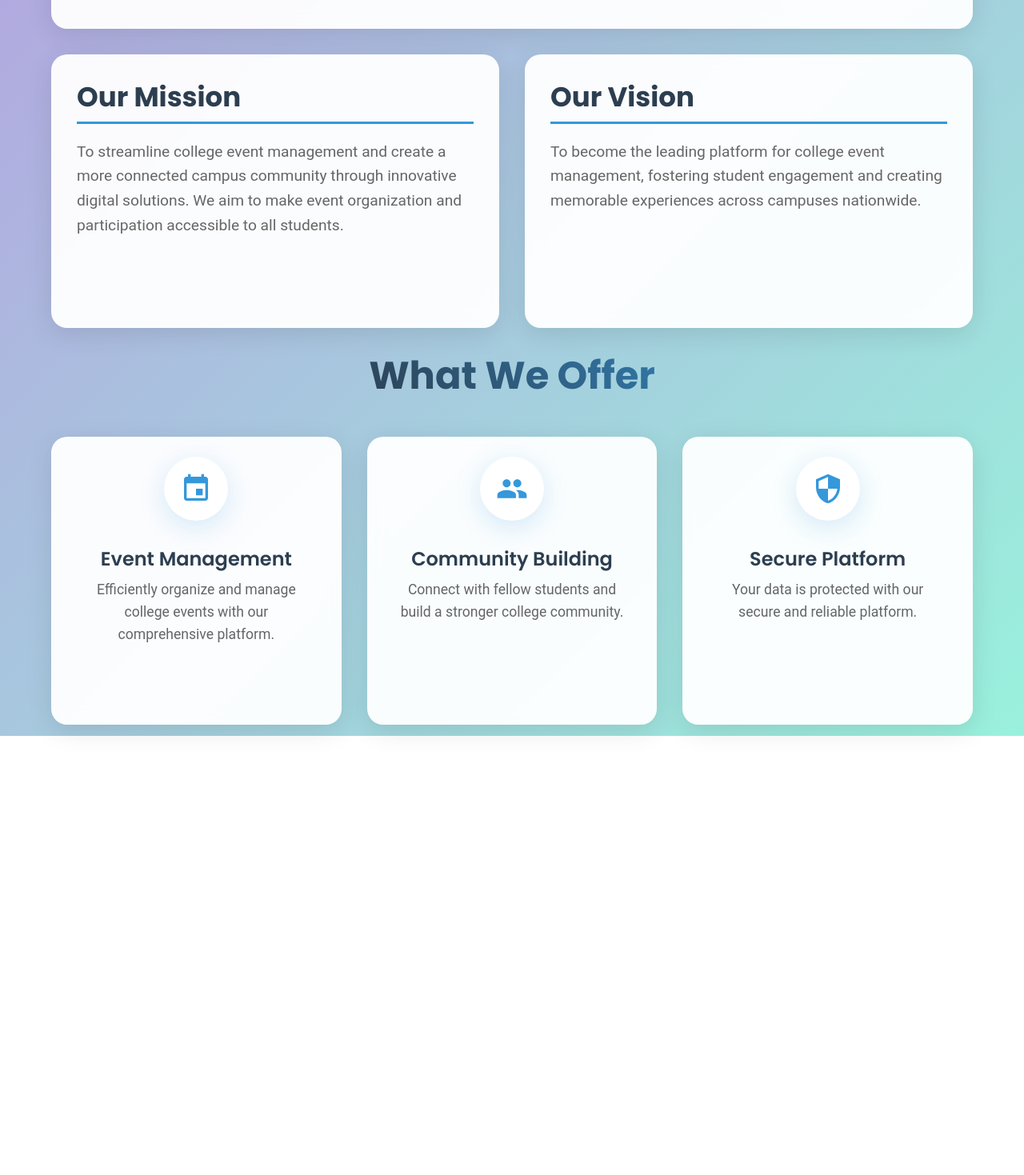
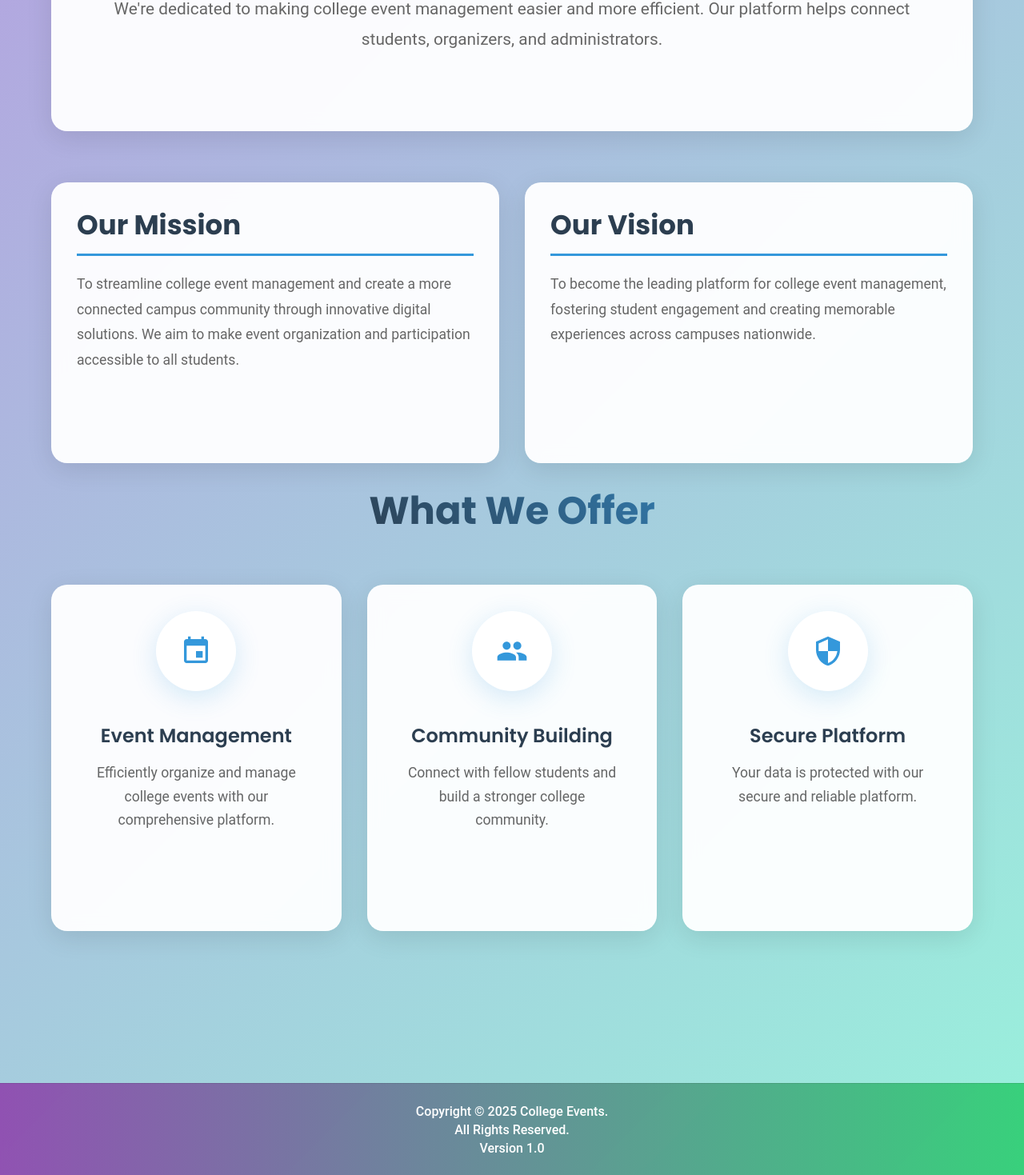
Before and after one commit to Hitesh9298/college_event_frontend, a React (Create React App) app: page /about in a window 1280 px wide. Shown: the part 298-1767 px from the top of the page at 80% size. Before the commit the page ends 1218 px from the top, so only its background shows below. Built offline with nearby package versions, Linux system fonts and the light colour scheme; no server answers.

Commit message:
footer update

```diff
--- a/src/App.js
+++ b/src/App.js
@@ -16,6 +16,7 @@ import Chat from './pages/Chat';
 import './App.css';
 import Contact from './pages/Contact';
 import About from './pages/About';
+import Footer from './components/Footer';
 
 const theme = createTheme({
   palette: {
--- /dev/null
+++ b/src/components/Footer.js
@@ -0,0 +1,49 @@
+import React from 'react';
+import { Box, Typography } from '@mui/material';
+
+const Footer = () => {
+  return (
+    <>
+      {/* Add a spacer div with increased height */}
+      <Box sx={{
+        flexGrow: 1,
+        minHeight: '6rem',  // Increased from 2rem to 6rem
+        mb: 4  // Added margin bottom of 4 units (32px)
+      }} />
+
+      {/* Copyright Section */}
+      <Box
+        sx={{
+          py: 3,
+          textAlign: 'center',
+          borderTop: '1px solid rgba(0, 0, 0, 0.1)',
+          background: 'linear-gradient(to right, rgba(142,68,173,0.9), rgba(46,204,113,0.9))',
+          backdropFilter: 'blur(5px)',
+          width: '100%',
+          marginTop: 'auto',
+          position: 'relative',
+          zIndex: 1,
+          mt: 4  // Added margin top of 4 units (32px)
+        }}
+      >
+        <Typography
+          variant="body2"
+          sx={{
+            color: '#ffffff',
+            fontSize: '1rem',
+            fontFamily: "'Roboto', sans-serif",
+            fontWeight: 500
+          }}
+        >
+          Copyright © {new Date().getFullYear()} College Events.
+          <br />
+          All Rights Reserved.
+          <br />
+          Version 1.0
+        </Typography>
+      </Box>
+    </>
+  );
+};
+
+export default Footer;
--- a/src/pages/About.js
+++ b/src/pages/About.js
@@ -1,4 +1,5 @@
 import React from 'react';
+import Footer from '../components/Footer';
 import {
 	Container,
 	Paper,
@@ -36,14 +37,22 @@ const About = () => {
 		<Box sx={{
 			minHeight: '100vh',
             background: 'linear-gradient(135deg,rgb(180, 162, 224) 0%,rgb(153, 241, 220) 100%)',
-
-            py: 4
+			display: 'flex',
+			flexDirection: 'column',
+			position: 'relative'
+		}}>
+			{/* Main Content Container */}
+			<Box sx={{
+				flex: '1 0 auto',
+				py: 8,
+				display: 'flex',
+				flexDirection: 'column'
 			}}>
 				<Container maxWidth="lg">
 				{/* Hero Section */}
 				<Paper elevation={3} sx={{
-                    p: 4,
-                    mb: 4,
+					p: 8,
+					mb: 8,
 					borderRadius: '20px',
 					background: 'rgba(255, 255, 255, 0.95)',
 					backdropFilter: 'blur(10px)',
@@ -61,7 +70,7 @@ const About = () => {
 						sx={{
 							color: '#2C3E50',
 							fontWeight: 800,
-                            mb: 3,
+							mb: 4,
 							fontSize: { xs: '2.5rem', md: '3.5rem' },
 							fontFamily: "'Poppins', sans-serif",
 							background: 'linear-gradient(45deg, #2C3E50 30%, #3498DB 90%)',
@@ -76,11 +85,11 @@ const About = () => {
 						align="center"
 						paragraph
 						sx={{
-                            mb: 2,
+							mb: 4,
 							color: '#666',
 							fontSize: { xs: '1.1rem', md: '1.3rem' },
 							fontFamily: "'Roboto', sans-serif",
-                            lineHeight: 1.6
+							lineHeight: 1.8
 						}}
 					>
 						We're dedicated to making college event management easier and more efficient.
@@ -88,21 +97,20 @@ const About = () => {
 					</Typography>
 				</Paper>
 
-                {/* Mission and Vision Section */}
-                <Grid container spacing={4} sx={{
-                mb: 12,  // Increase margin bottom
-                position: 'relative',
-                   zIndex: 0
-            }}>
+				{/* Mission Section */}
+				<Grid container spacing={4} sx={{ mb: 12 }}>
 					<Grid item xs={12} md={6}>
 						<Paper elevation={3} sx={{
 							p: 4,
 							height: '100%',
+							maxHeight: '400px',
 							borderRadius: '20px',
 							background: 'rgba(255, 255, 255, 0.95)',
 							backdropFilter: 'blur(10px)',
 							boxShadow: '0 8px 32px rgba(0,0,0,0.1)',
 							transition: 'transform 0.3s ease-in-out',
+							display: 'flex',
+							flexDirection: 'column',
 							'&:hover': {
 								transform: 'translateY(-5px)',
 								boxShadow: '0 12px 40px rgba(0,0,0,0.15)'
@@ -116,7 +124,7 @@ const About = () => {
 									fontWeight: 700,
 									fontFamily: "'Poppins', sans-serif",
 									borderBottom: '3px solid #3498DB',
-                                    paddingBottom: '10px',
+									paddingBottom: '15px',
 									marginBottom: '20px'
 								}}
 							>
@@ -126,8 +134,8 @@ const About = () => {
 								variant="body1"
 								paragraph
 								sx={{
-                                    fontSize: '1.2rem',
-                                    lineHeight: 1.6,
+									fontSize: '1.1rem',
+									lineHeight: 1.8,
 									color: '#666',
 									fontFamily: "'Roboto', sans-serif"
 								}}
@@ -139,15 +147,19 @@ const About = () => {
 						</Paper>
 					</Grid>
 
+					{/* Vision section with matching styling */}
 					<Grid item xs={12} md={6}>
 						<Paper elevation={3} sx={{
 							p: 4,
 							height: '100%',
+							maxHeight: '400px',
 							borderRadius: '20px',
 							background: 'rgba(255, 255, 255, 0.95)',
 							backdropFilter: 'blur(10px)',
 							boxShadow: '0 8px 32px rgba(0,0,0,0.1)',
 							transition: 'transform 0.3s ease-in-out',
+							display: 'flex',
+							flexDirection: 'column',
 							'&:hover': {
 								transform: 'translateY(-5px)',
 								boxShadow: '0 12px 40px rgba(0,0,0,0.15)'
@@ -161,7 +173,7 @@ const About = () => {
 									fontWeight: 700,
 									fontFamily: "'Poppins', sans-serif",
 									borderBottom: '3px solid #3498DB',
-                                    paddingBottom: '10px',
+									paddingBottom: '15px',
 									marginBottom: '20px'
 								}}
 							>
@@ -171,8 +183,8 @@ const About = () => {
 								variant="body1"
 								paragraph
 								sx={{
-                                    fontSize: '1.2rem',
-                                    lineHeight: 1.6,
+									fontSize: '1.1rem',
+									lineHeight: 1.8,
 									color: '#666',
 									fontFamily: "'Roboto', sans-serif"
 								}}
@@ -185,12 +197,7 @@ const About = () => {
 				</Grid>
 
 				{/* Features Section */}
-                    <Box sx={{
-                     position: 'relative',
-                   zIndex: 1,
-                    mt: 8,  // Add margin top
-                     mb: 4
-                    }}>
+				<Box sx={{ mt: 8, mb: 8 }}>
 					<Typography
 						variant="h3"
 						align="center"
@@ -198,9 +205,7 @@ const About = () => {
 						sx={{
 							color: '#2C3E50',
 							fontWeight: 800,
-                            mb: 6,  // Increase margin bottom
-                            position: 'relative',  // Add this
-                            zIndex: 2,  // Add this
+							mb: 8,
 							fontFamily: "'Poppins', sans-serif",
 							background: 'linear-gradient(45deg, #2C3E50 30%, #3498DB 90%)',
 							WebkitBackgroundClip: 'text',
@@ -217,7 +222,7 @@ const About = () => {
 									display: 'flex',
 									flexDirection: 'column',
 									alignItems: 'center',
-                                    p: 3,
+									p: 4,
 									borderRadius: '20px',
 									background: 'rgba(255, 255, 255, 0.95)',
 									backdropFilter: 'blur(10px)',
@@ -229,11 +234,11 @@ const About = () => {
 									}
 								}}>
 									<Avatar sx={{
-                                        width: 80,
-                                        height: 80,
+										width: 100,
+										height: 100,
 										bgcolor: 'white',
 										boxShadow: '0 8px 32px rgba(52, 152, 219, 0.2)',
-                                        mb: 2
+										mb: 3
 									}}>
 										{feature.icon}
 									</Avatar>
@@ -247,7 +252,7 @@ const About = () => {
 												fontFamily: "'Poppins', sans-serif",
 												fontWeight: 600,
 												color: '#2C3E50',
-                                                mb: 1
+												mb: 2
 											}}
 										>
 											{feature.title}
@@ -258,7 +263,7 @@ const About = () => {
 											align="center"
 											sx={{
 												fontSize: '1.1rem',
-                                                lineHeight: 1.6,
+												lineHeight: 1.7,
 												fontFamily: "'Roboto', sans-serif"
 											}}
 										>
@@ -272,6 +277,12 @@ const About = () => {
 				</Box>
 			</Container>
 		</Box>
+
+		{/* Footer */}
+		<Box sx={{ flexShrink: 0 }}>
+			<Footer />
+		</Box>
+	</Box>
 	);
 };
 
--- a/src/pages/Contact.js
+++ b/src/pages/Contact.js
@@ -1,4 +1,5 @@
 import React, { useState } from 'react';
+import Footer from '../components/Footer';
 import {
 	Container,
 	Paper,
@@ -66,10 +67,13 @@ const Contact = () => {
 	return (
 		<Box sx={{
 			minHeight: '100vh',
-			background: 'linear-gradient(135deg, #f5f7fa 0%, #c3cfe2 100%)',
-			py: 8
+            background: 'linear-gradient(135deg,rgb(180, 162, 224) 0%,rgb(153, 241, 220) 100%)',
+			display: 'flex',
+			flexDirection: 'column',
+			position: 'relative'
 		}}>
-			  <Container maxWidth="lg">
+			<Box sx={{ py: 12 }}>
+				<Container maxWidth="lg" sx={{ mb: 8 }}>
 					<Grid container spacing={6} sx={{ display: 'flex', alignItems: 'stretch' }}>
 				  {/* Contact Information */}
 				  <Grid item xs={12} md={6}>
@@ -292,32 +296,8 @@ const Contact = () => {
 							  </Grid>
 							</Grid>
 						  </Container>
-                                {/* Copyright Section */}
-              <Box
-                sx={{
-                  mt: 8,
-                  py: 3,
-                  textAlign: 'center',
-                  borderTop: '1px solid rgba(0, 0, 0, 0.1)',
-                  background: 'rgba(255, 255, 255, 0.7)',
-                }}
-              >
-                <Typography
-                  variant="body2"
-                  sx={{
-                    color: '#666',
-                    fontSize: '0.9rem',
-                    fontFamily: "'Roboto', sans-serif"
-                  }}
-                >
-                  Copyright © {new Date().getFullYear()} College Events.
-                  <br />
-                  All Rights Reserved.
-                  <br />
-                  Version 1.0
-                </Typography>
 						</Box>
-
+                        <Footer />
 						<Snackbar
 						  open={openSnackbar}
 						  autoHideDuration={6000}
```
Lines whose indentation alone changed are shown as unchanged.
